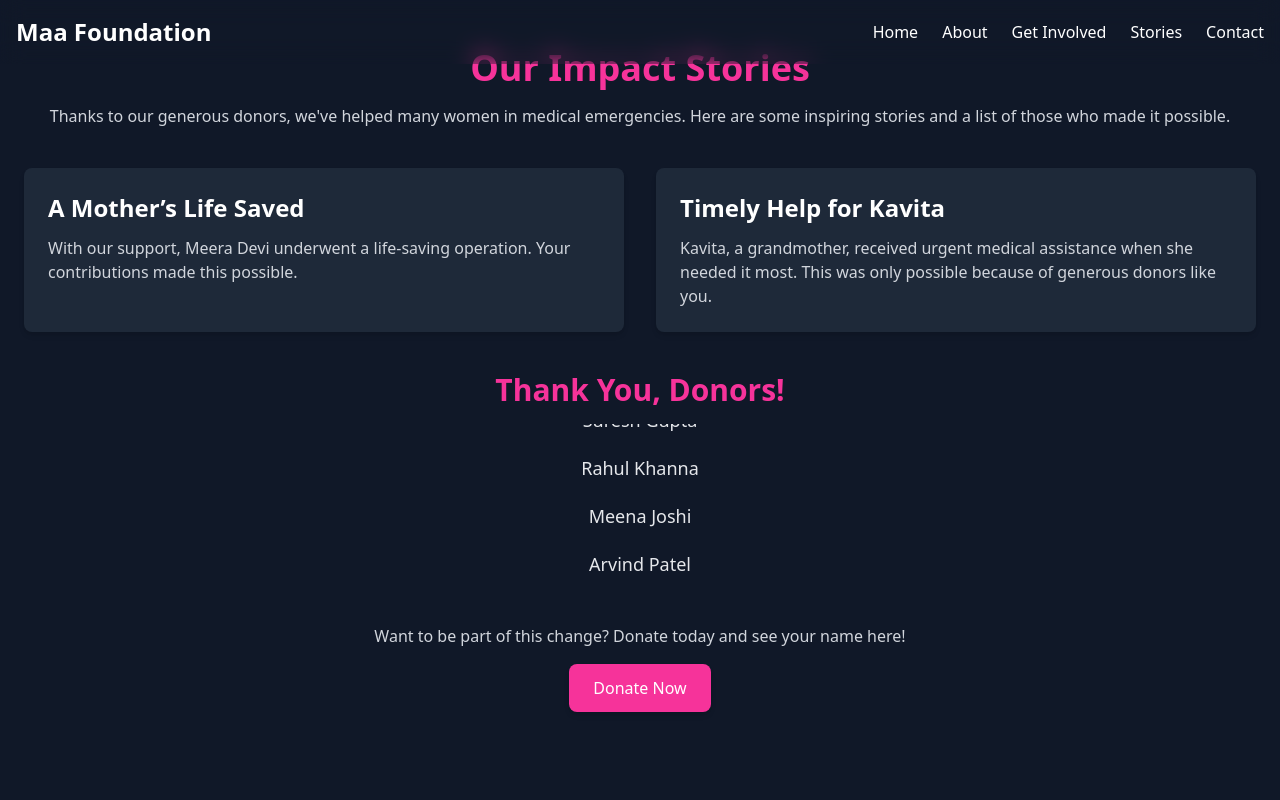
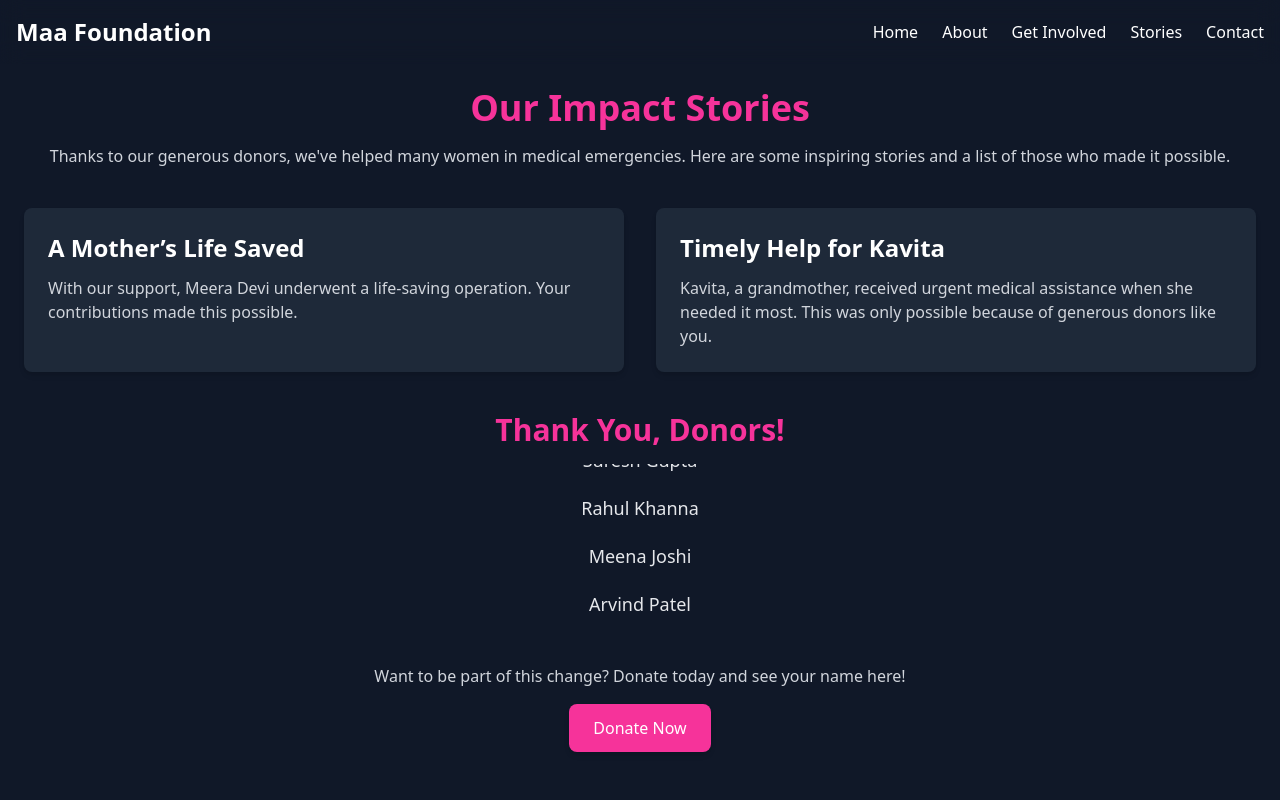
Before and after one commit to ANKITKUMAR1809/MaaFoundation, a React (Vite) app: page /stories in a window 1280 px wide. Shown: the top 800 px of the page. Built offline with nearby package versions, Linux system fonts and the light colour scheme.

Commit message:
css changed in stories.jsx

```diff
--- a/src/pages/Stories.jsx
+++ b/src/pages/Stories.jsx
@@ -19,7 +19,7 @@ const Stories = () => {
     <div className="bg-gray-900 min-h-screen text-white px-6 py-12">
       {/* Introduction Section */}
       <div className="text-center">
-        <h1 className="text-4xl font-bold text-pink-500">Our Impact Stories</h1>
+        <h1 className="text-4xl mt-10 font-bold text-pink-500">Our Impact Stories</h1>
         <p className="mt-4 text-gray-300">
           Thanks to our generous donors, we've helped many women in medical emergencies.
           Here are some inspiring stories and a list of those who made it possible.
```
